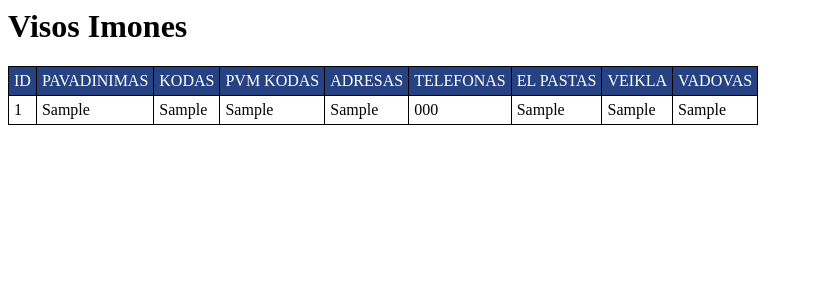
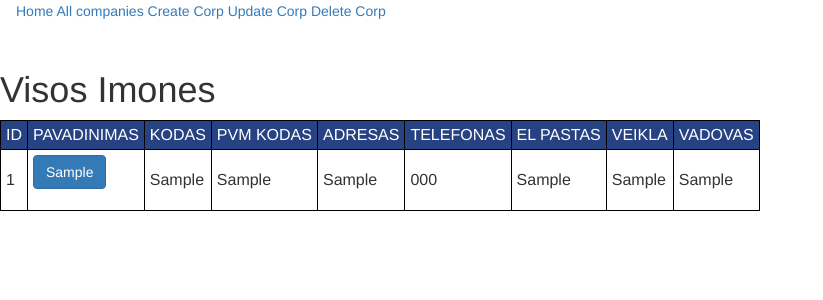
Before and after one commit to Muertogon/ImonesPHP, a PHP site: page /ImonesPHPwitSQL/all in a window 1280 px wide. Shown: the top 300 px of the page, without its empty margins (0-823 px from the left). Run offline with PHP 8.4, Linux system fonts and the light colour scheme; tables that the repository leaves empty or names only in its code hold one stand-in row (values such as "Sample post").

Commit message:
sec of final

```diff
--- a/app/Imone.php
+++ b/app/Imone.php
@@ -41,14 +41,14 @@ class Imone extends DB {
             $stmt->bindParam(':veikla',$this->veikla,PDO::PARAM_STR);
             $stmt->bindParam(':vadovas',$this->vadovas,PDO::PARAM_STR);
             $stmt->execute();
-            header('Location:/ImonesPHPwitSQL');
+            header('Location:/ImonesPHPwitSQL/all');
         } catch(\PDOException $e){
             echo $e->getMessage();
         }
     }
     public function allCorps(){
         try{
-            $data=$this->pdo->prepare("select * from imones");
+        $data=$this->pdo->prepare("SELECT * FROM imones");
             $data->execute();
             return $sql = $data->fetchAll(PDO::FETCH_ASSOC);
         } catch (\PDOException $e){
@@ -60,7 +60,7 @@ class Imone extends DB {
             $stmt=$this->pdo->prepare("DELETE FROM imones WHERE `id`=:id");
             $stmt->bindValue(":id",$id,PDO::PARAM_INT);
             $stmt->execute();
-            header('Location:/ImonePHPwitSQL/');
+            header('Location:/ImonesPHPwitSQL/all');
         }catch (\PDOException $e){
             echo $e->getMessage();
         }
@@ -79,11 +79,22 @@ class Imone extends DB {
             $data->bindParam(':veikla',$veikla,PDO::PARAM_STR);
             $data->bindParam(':vadovas',$vadovas,PDO::PARAM_STR);
             $data->execute();
-            header('Location:/ImonePHPwitSQL/');
+            header('Location:/ImonesPHPwitSQL/');
         }catch (\PDOException $e){
             echo $e->getMessage();
         }
     }
+    public function searchCorp($name){
+        try {
+            $data=$this->pdo->prepare("SELECT pavadinimas, kodas, pvm_kodas, adresas, telefonas, el_pastas, veikla, vadovas  FROM imones WHERE
+                                            `pavadinimas`=:pavadinimas");
+            $data->bindValue(":pavadinimas",$name, PDO::PARAM_STR);
+            $data->execute();
+            return $sql = $data->fetchAll(PDO::FETCH_ASSOC);
+        }catch (\PDOException $e){
+            echo $e->getMessage();
+        }
+}
 
 
 
--- a/controllers/all-corp.php
+++ b/controllers/all-corp.php
@@ -34,7 +34,12 @@ $imone->allCorps();
         <?php foreach ($imone->allCorps() as $row){
             echo "<tr>";
             echo "<td>".$row['id']."</td>";
-            echo "<td>".$row['pavadinimas']."</td>";
+            echo "<td>";
+            echo "<form action=/ImonesPHPwitSQL/corp method='post'>";
+            echo '<input type=hidden name="'.$row['pavadinimas'].'"value="'.$row['pavadinimas'].'">';
+            echo '<button type="submit" class="btn btn-primary" name="show">'.$row['pavadinimas'].'</button>';
+            echo "</form>";
+            echo "</td>";
             echo "<td>".$row['kodas']."</td>";
             echo "<td>".$row['pvm_kodas']."</td>";
             echo "<td>".$row['adresas']."</td>";
--- a/routes.php
+++ b/routes.php
@@ -2,9 +2,11 @@
 use ImonesApp\Router;
 $router= new Router();
 $router->define([
-    '/'=>'controllers/add-corp.php',
+    '/'=>'controllers/search-corp.php',
+    '/create'=>'controllers/add-corp.php',
     '/update'=>'controllers/update-corp.php',
     '/delete'=>'controllers/del-corp.php',
+    '/corp'=>'controllers/this-corp.php',
     '/all'=>'controllers/all-corp.php',
     '404'=>'controllers/404.php'
 ]);
--- a/view/_partials/nav.view.php
+++ b/view/_partials/nav.view.php
@@ -1,9 +1,21 @@
+<html>
+    <head>
+        <meta charset="utf-8">
+        <meta name="viewport" content="width=device-width, initial-scale=1">
         <link rel="stylesheet" href="https://stackpath.bootstrapcdn.com/bootstrap/3.4.1/css/bootstrap.min.css" integrity="sha384-HSMxcRTRxnN+Bdg0JdbxYKrThecOKuH5zCYotlSAcp1+c8xmyTe9GYg1l9a69psu" crossorigin="anonymous">
+    </head>
+    <body>
         <nav class="navbar navbar-expand-lg navbar-light bg-light">
-  <div class="collapse navbar-collapse" id="navbarNavAltMarkup">
+          <div class="container-fluid">
             <div class="navbar-nav">
-      <a class="nav-item nav-link active" href="/controllers/add-corp.php">Home<span class="sr-only">(current)</span></a>
-      <a class="nav-item nav-link" href="/controllers/all-corp.php">All companies</a>
+              <a class="nav-item nav-link active" href="/ImonesPHPwitSQL/">Home<span class="sr-only">(current)</span></a>
+              <a class="nav-item nav-link" href="/ImonesPHPwitSQL/all">All companies</a>
+                <a class="nav-item nav-link" href="/ImonesPHPwitSQL/create">Create Corp</a>
+                <a class="nav-item nav-link" href="/ImonesPHPwitSQL/update">Update Corp</a>
+                <a class="nav-item nav-link" href="/ImonesPHPwitSQL/delete">Delete Corp</a>
             </div>
           </div>
         </nav>
+        <script src="https://cdn.jsdelivr.net/npm/bootstrap@5.0.0-beta3/dist/js/bootstrap.bundle.min.js" integrity="sha384-JEW9xMcG8R+pH31jmWH6WWP0WintQrMb4s7ZOdauHnUtxwoG2vI5DkLtS3qm9Ekf" crossorigin="anonymous"></script>
+    </body>
+</html>
--- a/view/pages/all-corp.view.php
+++ b/view/pages/all-corp.view.php
@@ -1,3 +1,4 @@
+<?php include "./view/_partials/nav.view.php";?>
 <body>
     <h1>Visos Imones</h1>
 </body>
```
Lines whose indentation alone changed are shown as unchanged.
